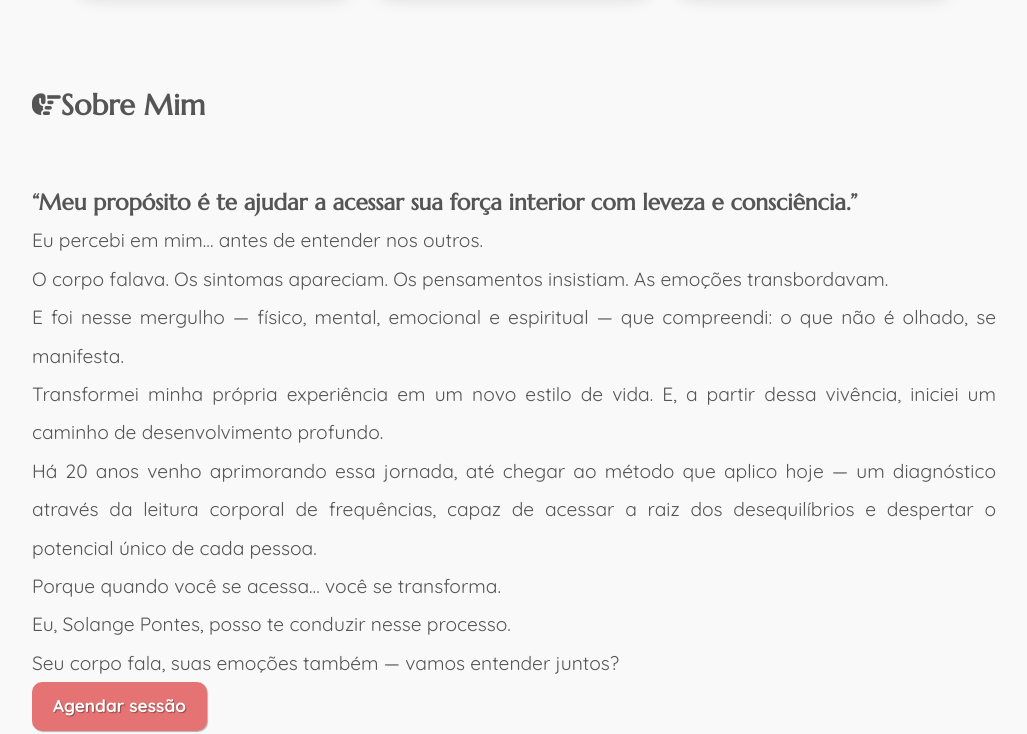
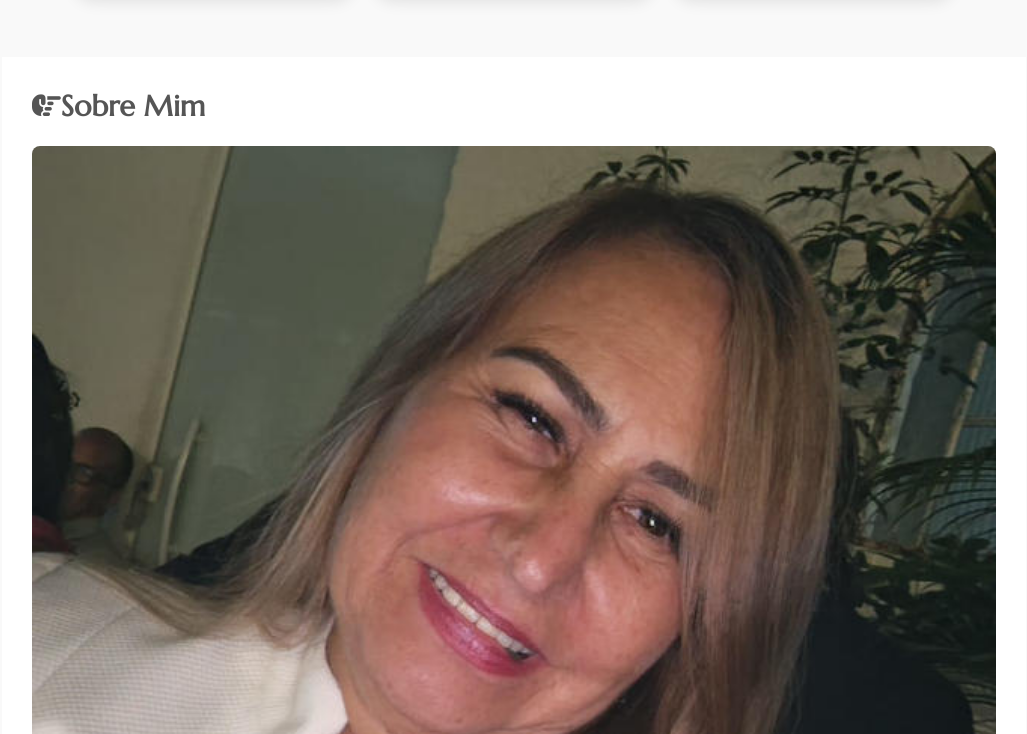
Before and after one commit to cintiamjcosta/terapias-holisticas, a plain HTML site: page index.html in a window 1280 px wide. Shown: the part 1230-1964 px from the top of the page, without its empty margins (126-1153 px from the left). Drawn offline with Linux system fonts and the light colour scheme.

Commit message:
Adicionei foto

```diff
--- a/estilos/dispositivos.css
+++ b/estilos/dispositivos.css
@@ -11,13 +11,16 @@
     }
 
     #home {
-        background-image: url(../imagens/campo-florido-640.png);
-        background-repeat: no-repeat;
-        background-size: cover;
-        background-position: top center;
         background-attachment: fixed;
     }
 
+    #menu-header a {
+        font-size: 1.1em;
+    }
 
+    .sobre-container {
+        flex-direction: row;
+        justify-content: space-between;
+    }
 
 }
--- a/estilos/mobile.css
+++ b/estilos/mobile.css
@@ -23,7 +23,7 @@ body {
     width: 100vw;
     background-color: var(--off-white-fundo);
     font-family: var(--fonte-principal);
-    font-size: 1em;
+    font-size: 1.1em;
     line-height: 2em;
     text-align: left;
     color: var(--cinza-leve-texto);
@@ -57,6 +57,7 @@ header ul {
 
 
 #menu-header a {
+    font-size: 1em;
     text-decoration: none;
     font-weight: bold;
     color: white;
@@ -82,6 +83,7 @@ main {
 
 section {
     padding: 0px 30px;
+    background-color: var(--branco);
 }
 
 #home {
@@ -105,6 +107,7 @@ section {
     gap: 20px;
     align-items: center;
     justify-content: center;
+    text-shadow: 1px 1px 1px rgba(0, 0, 0, 0.409);
 
 }
 
@@ -205,6 +208,31 @@ section {
     text-decoration: underline;
 }
 
+.foto-sol img {
+    border-radius: 8px;
+    aspect-ratio: 1 / 1;
+    object-fit: cover;
+    overflow: hidden;
+    width: 100%;
+    display: block;
+    margin: auto;
+}
+
+.foto-texto {
+
+}
+
+.foto-texto h3 {
+    margin-top: 20px;
+}
+
+.texto-botao
+
+.sobre-container {
+    display: flex;
+    flex-direction: column;
+    gap: 20px;
+}
 
 #sobre h1 {
     margin-top: 30px;
--- a/index.html
+++ b/index.html
@@ -62,8 +62,9 @@
         </section>
         <section id="sobre">
             <h1><i class="fa-solid fa-hand-point-right"></i>Sobre Mim</h1>
-            <img src="" alt="">
-            <div>
+            <div class="sobre-container">
+                <div class="foto-texto">
+                    <div class="foto-sol"><img src="imagens/foto-solange-640.jpg" alt="Foto da Solange Pontes"></div>
                     <h3>“Meu propósito é te ajudar a acessar sua força interior com leveza e consciência.”</h3>
                     <p>Eu percebi em mim… antes de entender nos outros.</p>
                     <p>
@@ -72,6 +73,8 @@
                         Os pensamentos insistiam.
                         As emoções transbordavam.
                     </p>
+                </div>
+                <div class="texto-botao">
                     <p>E foi nesse mergulho — físico, mental, emocional e espiritual — que compreendi: o que não é olhado, se manifesta.</p>
                     <p>Transformei minha própria experiência em um novo estilo de vida. E, a partir dessa vivência, iniciei um caminho de desenvolvimento profundo.</p>
                     <p>Há 20 anos venho aprimorando essa jornada, até chegar ao método que aplico hoje — um diagnóstico através da leitura corporal de frequências, capaz de acessar a raiz dos desequilíbrios e despertar o potencial único de cada pessoa.</p>
@@ -80,6 +83,7 @@
                     <p>Seu corpo fala, suas emoções também — vamos entender juntos?</p>
 
                     <div id="botao"><a href="https://wa.me/5521991755727">Agendar sessão</a></div>
+                </div>
             </div>
 
 
```
Also changed, not shown: imagens/foto-solange-640.jpg (added). Lines whose indentation alone changed are shown as unchanged.
